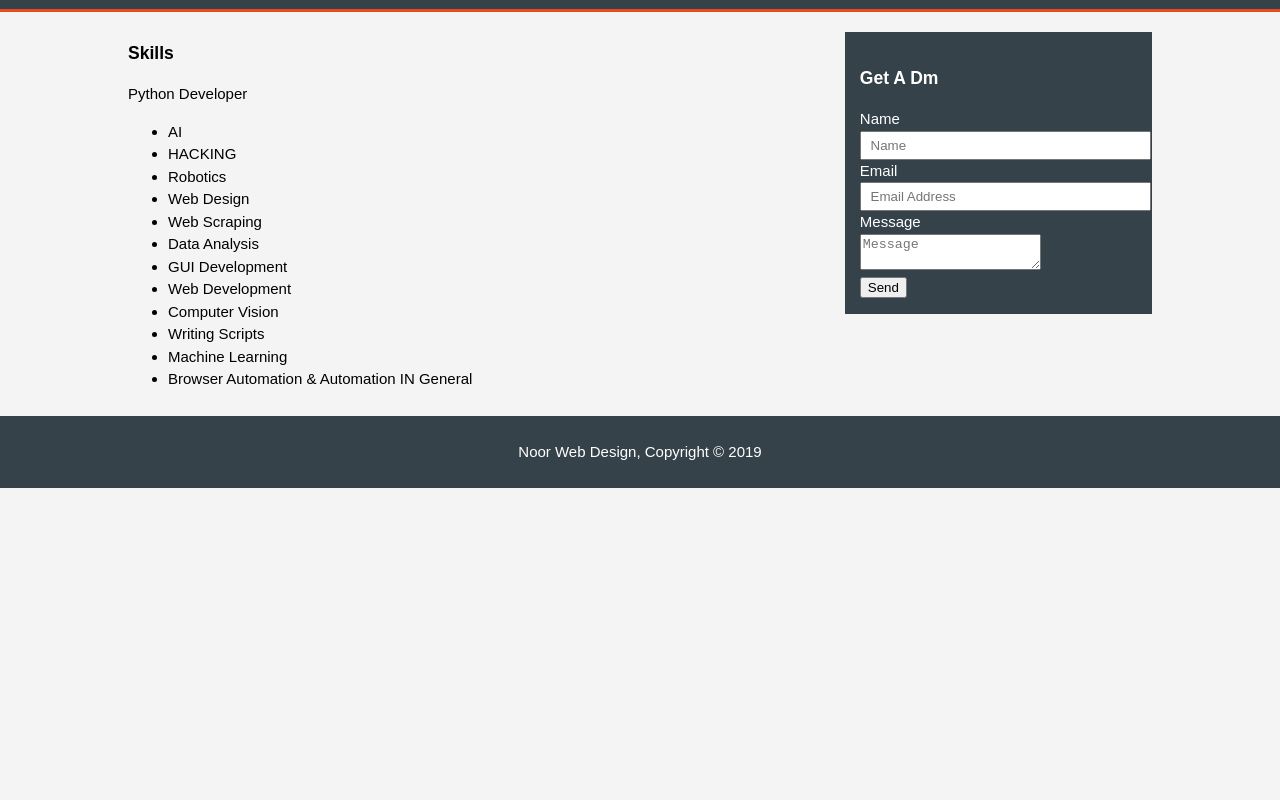
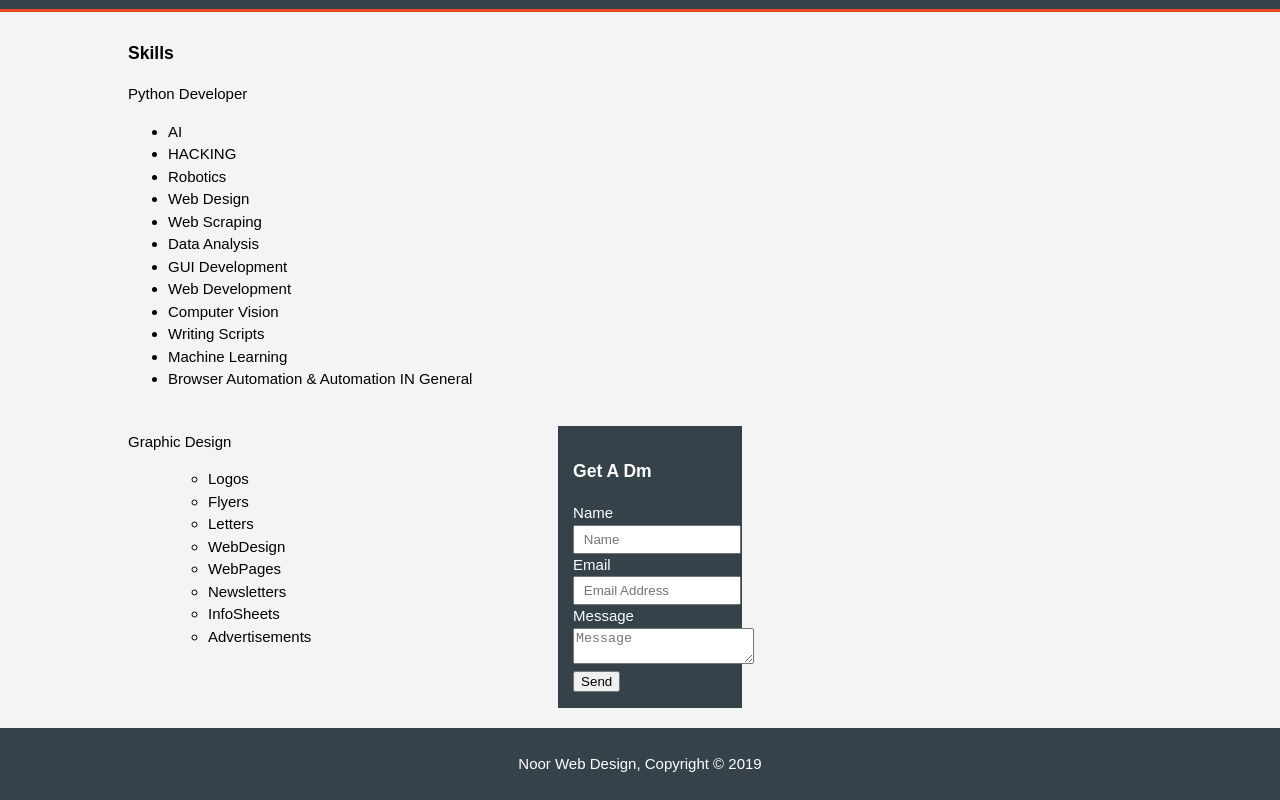
Before and after one commit to iamnur/myportfolio, a plain HTML site: page service.html in a window 1280 px wide. Shown: the part 81-881 px from the top of the page. Before the commit the page ends 800 px from the top, so only its background shows below. Drawn offline with Linux system fonts and the light colour scheme.

Commit message:
Update service.html

```diff
--- a/service.html
+++ b/service.html
@@ -48,9 +48,24 @@
             <li>Computer Vision</li>
             <li>Writing Scripts</li>
             <li>Machine Learning</li>
-
             <li>Browser Automation & Automation IN General</li>
           </ul>
+          <article id="main-col1">
+            <p>
+              Graphic Design
+            </p>
+            <ul>
+                <ul>
+                    <li>Logos</li>
+                 <li>Flyers</li>
+                 <li>Letters</li>
+                 <li>WebDesign</li>
+                 <li>WebPages</li>
+                 <li>Newsletters</li>
+                 <li>InfoSheets</li>
+                 <li>Advertisements</li>
+               </ul>
+            </ul>
         </article>
 
         <aside id="do-it">
```
